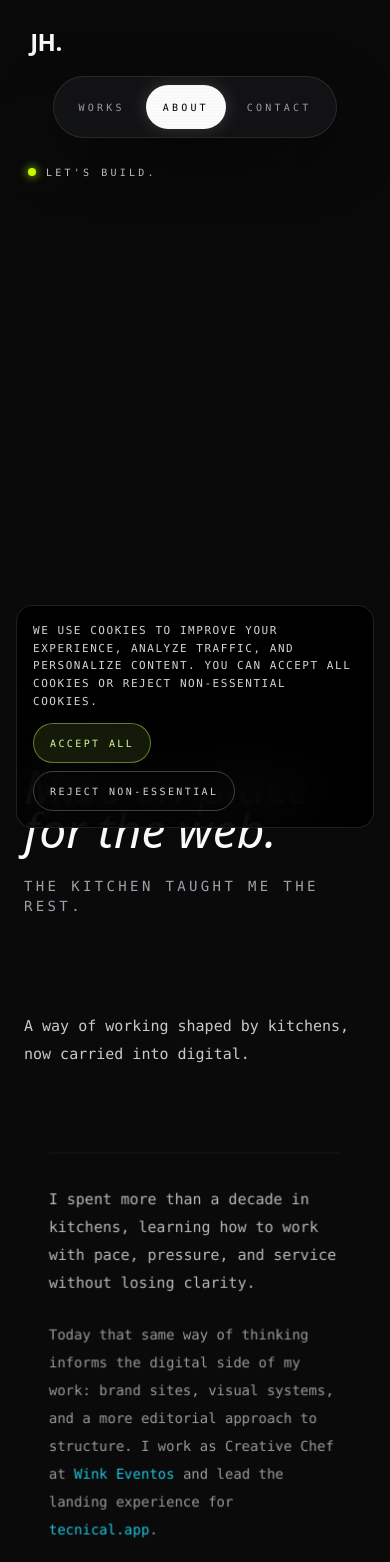
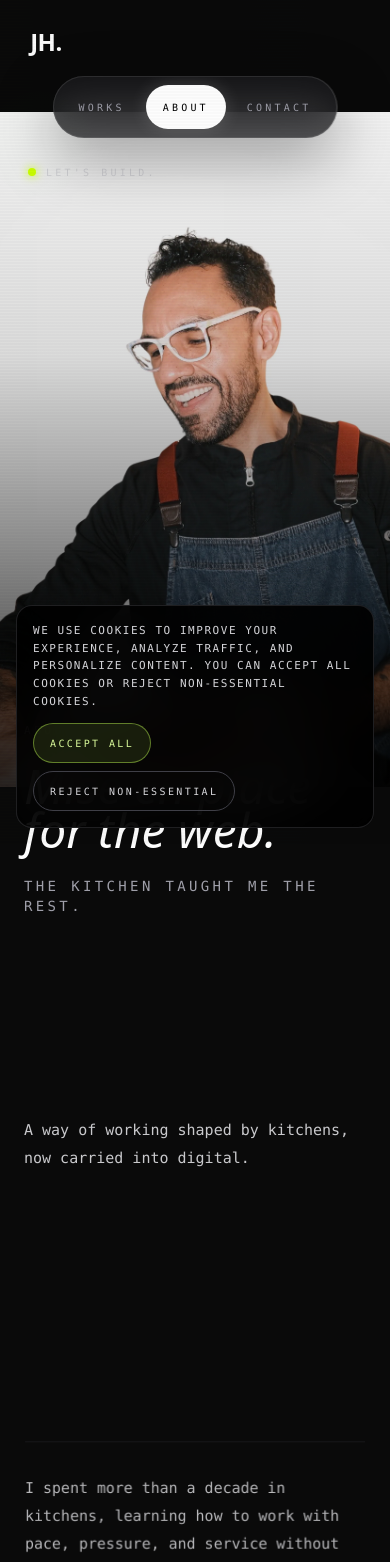
Before and after one commit to Monsterchef-git/my-vibe-site, a Next.js app: page /about in a window 390 px wide. Shown: the top 1562 px of the page. Built offline with nearby package versions, Linux system fonts and the light colour scheme; no server answers.

Commit message:
fix(s3.5b): hero consumer contract, portrait absolute bleed, gallery unwrap

```diff
--- a/src/app/(site)/about/page.tsx
+++ b/src/app/(site)/about/page.tsx
@@ -42,7 +42,7 @@ export default function AboutPage() {
   return (
     <main
       id="main-content"
-      className="relative z-0 min-h-screen bg-[#0a0a0a] px-6 pb-16 pt-28 text-white md:px-24 md:pt-32"
+      className="relative z-0 min-h-screen bg-[#0a0a0a] pb-16 pt-28 text-white md:pt-32"
     >
       <script
         type="application/ld+json"
@@ -56,7 +56,7 @@ export default function AboutPage() {
 
       <section
         aria-label="About intro"
-        className="py-14 md:py-20"
+        className="px-6 py-40 md:px-24 md:py-56"
       >
         <p className={`${sectionBodyClassName} max-w-[32rem]`}>
           A way of working shaped by kitchens, now carried into digital.
@@ -64,7 +64,7 @@ export default function AboutPage() {
       </section>
 
       <ErrorBoundary>
-        <AboutSection id="about-profile" compact />
+        <AboutSection id="about-profile" compact className="pt-24 md:pt-32" />
       </ErrorBoundary>
     </main>
   );
--- a/src/app/(site)/page.tsx
+++ b/src/app/(site)/page.tsx
@@ -43,7 +43,7 @@ export default function Home() {
   };
 
   return (
-    <main id="main-content" className="min-h-screen signal-static-bg bg-[#0a0a0a] text-white px-6 md:px-24 relative z-0">
+    <main id="main-content" className="relative z-0 min-h-screen signal-static-bg bg-[#0a0a0a] text-white">
       <script
         type="application/ld+json"
         dangerouslySetInnerHTML={{ __html: JSON.stringify(jsonLd) }}
@@ -57,7 +57,6 @@ export default function Home() {
           id="hero"
           variant="hero"
           scrollTone="lime"
-          className="-mx-6 md:-mx-24"
         >
           <Hero
             eyebrow="HOME"
--- a/src/app/(site)/works/page.tsx
+++ b/src/app/(site)/works/page.tsx
@@ -45,7 +45,7 @@ export default function WorksPage() {
   return (
     <main
       id="main-content"
-      className="relative z-0 min-h-screen bg-[#0a0a0a] px-6 pb-32 pt-28 text-white md:px-24 md:pt-32"
+      className="relative z-0 min-h-screen bg-[#0a0a0a] pb-32 pt-28 text-white md:pt-32"
     >
       <script
         type="application/ld+json"
@@ -59,7 +59,7 @@ export default function WorksPage() {
 
       <section
         aria-label="Works filters"
-        className="space-y-8 py-10 md:space-y-10 md:py-12"
+        className="space-y-8 px-6 py-24 md:space-y-10 md:px-24 md:py-32"
       >
         <div className="grid gap-3 md:grid-cols-[auto_1fr_auto] md:items-center md:gap-5">
           <a
@@ -93,7 +93,7 @@ export default function WorksPage() {
         </div>
       </section>
 
-      <div aria-hidden="true" className="h-24 md:h-40" />
+      <div aria-hidden="true" className="h-40 md:h-56" />
 
       <GastronomySection
         id="works-gastronomy"
@@ -102,7 +102,7 @@ export default function WorksPage() {
 
       <section
         aria-label="Works narrative bridge"
-        className="flex min-h-40 items-center justify-center py-10 md:py-16"
+        className="flex min-h-40 items-center justify-center px-6 py-24 md:px-24 md:py-32"
       >
         <p className={cx('text-center font-mono text-[10px] uppercase text-zinc-500', tracking.label)}>
           ready for service →
--- a/src/design/primitives/Hero/Hero.tsx
+++ b/src/design/primitives/Hero/Hero.tsx
@@ -12,6 +12,7 @@ export interface HeroProps {
   tone: HeroTone;
   anchor?: ReactNode;
   children?: ReactNode;
+  sidePosition?: 'right' | 'background';
   className?: string;
 }
 
@@ -36,17 +37,31 @@ export function Hero({
   tone,
   anchor,
   children,
+  sidePosition = 'right',
   className,
 }: HeroProps) {
+  const hasSide = Boolean(children);
+  const showBackdropSide = hasSide && sidePosition === 'background';
+  const showRightSide = hasSide && sidePosition === 'right';
+
   return (
     <section
       className={cx(
-        'relative flex min-h-svh w-full items-end px-6 pb-10 pt-28 md:px-24 md:pb-14 md:pt-32 lg:pb-16',
+        'relative flex min-h-svh w-full items-end pb-10 pt-28 md:pb-14 md:pt-32 lg:pb-16',
         className,
       )}
     >
-      <div className="mx-auto flex w-full max-w-[1600px] flex-col gap-8 lg:flex-row lg:items-end lg:justify-between lg:gap-10">
-        <div className="max-w-[58rem] space-y-6">
+      {showBackdropSide ? (
+        <div
+          aria-hidden="true"
+          className="pointer-events-none absolute inset-0 z-0 lg:inset-y-0 lg:left-auto lg:right-0 lg:w-[min(55vw,40rem)] 2xl:w-[min(48rem,42vw)]"
+        >
+          {children}
+        </div>
+      ) : null}
+
+      <div className="relative z-10 mx-auto flex w-full max-w-[78rem] flex-col gap-8 px-6 md:px-24 lg:flex-row lg:items-end lg:justify-between lg:gap-10">
+        <div className="max-w-[68rem] space-y-6">
           <Eyebrow
             as="p"
             tone={toneToEyebrowTone[tone]}
@@ -76,8 +91,8 @@ export function Hero({
           ) : null}
         </div>
 
-        {children ? (
-          <div className="hidden w-full max-w-[40vw] shrink-0 items-end justify-end lg:flex">
+        {showRightSide ? (
+          <div className="hidden w-full shrink-0 items-end justify-end lg:flex lg:w-[min(55vw,40rem)] 2xl:w-[min(48rem,42vw)]">
             {children}
           </div>
         ) : null}
--- a/src/features/about/ui/AboutHero.tsx
+++ b/src/features/about/ui/AboutHero.tsx
@@ -7,31 +7,34 @@ import {
 
 export default function AboutHero() {
   return (
-    <header className="-mx-6 md:-mx-24">
     <Hero
       eyebrow="ABOUT"
       statement="Mise en place for the web."
       counterLine="the kitchen taught me the rest."
       tone="white"
+      sidePosition="background"
     >
-        <div className="relative w-[min(40vw,26rem)] overflow-hidden rounded-xl">
+      <div className="relative h-[80svh] w-full lg:h-full">
         <Image
           src={IMAGE_ABOUT_PORTRAIT}
           alt="Portrait of John Herrera"
           width={1240}
           height={1400}
-            sizes="(min-width: 1024px) 26rem, 40vw"
+          sizes="(min-width: 1536px) min(48rem,42vw), (min-width: 1024px) min(55vw,40rem), 100vw"
           placeholder="blur"
           blurDataURL={BLUR_ABOUT_PORTRAIT}
           priority
-            className="h-auto w-full object-cover object-[center_28%]"
+          className="h-full w-full object-cover object-[center_18%]"
         />
         <div
           aria-hidden="true"
-            className="pointer-events-none absolute inset-0 bg-[linear-gradient(180deg,rgba(0,0,0,0)_34%,rgba(0,0,0,0.36)_100%)]"
+          className="pointer-events-none absolute inset-0 bg-[linear-gradient(180deg,rgba(0,0,0,0.04)_0%,rgba(0,0,0,0.14)_36%,rgba(0,0,0,0.84)_100%)] lg:hidden"
+        />
+        <div
+          aria-hidden="true"
+          className="pointer-events-none absolute inset-y-0 left-0 hidden w-2/3 bg-gradient-to-r from-black via-black/60 to-transparent lg:block"
         />
       </div>
     </Hero>
-    </header>
   );
 }
--- a/src/features/gastronomy/ui/GastronomySection.tsx
+++ b/src/features/gastronomy/ui/GastronomySection.tsx
@@ -7,7 +7,6 @@ import {
 } from '@/design/tokens/components/sectionStyles';
 import { SectionChrome } from '@/design/ui';
 import GastronomyHorizontalGallery from '@/features/gastronomy/ui/GastronomyHorizontalGallery';
-import ScrollSectionPrimitive from '@/components/shared/ScrollSectionPrimitive';
 import { cx } from '@/lib/utils/cx';
 
 interface GastronomySectionProps {
@@ -22,11 +21,13 @@ export default function GastronomySection({
   compact = false,
 }: GastronomySectionProps) {
   return (
-    <ScrollSectionPrimitive
+    <section
       id={id}
-      scrollTone="lime"
-      className={cx('space-y-12 !overflow-visible', className)}
+      data-scroll-tone="lime"
+      data-cursor-role="chef"
+      className={cx('relative', className)}
     >
+      <div className="px-6 pb-40 md:px-24 md:pb-56">
         {!compact && (
           <SectionChrome
             index="01"
@@ -56,12 +57,11 @@ export default function GastronomySection({
             </p>
           </div>
         </div>
+      </div>
 
       <ErrorBoundary>
-        <div>
         <GastronomyHorizontalGallery />
-        </div>
       </ErrorBoundary>
-    </ScrollSectionPrimitive>
+    </section>
   );
 }
--- a/src/features/home/ui/HomeEditorialSection.tsx
+++ b/src/features/home/ui/HomeEditorialSection.tsx
@@ -11,7 +11,8 @@ export default function HomeEditorialSection() {
   return (
     <section
       aria-label="Kitchen craft and digital craft editorial work"
-      className="-mx-6 md:-mx-24 relative h-[190svh] overflow-clip bg-black md:h-[220svh]"
+      // Required for the morph scroll math: keeps the sticky track bounded to this long wrapper.
+      className="relative h-[190svh] overflow-clip bg-black md:h-[220svh]"
     >
       <ErrorBoundary>
         <HomeIdentityMorph />
```
Also changed, not shown: src/features/contact/ui/ContactSection.tsx (+6 -21 lines). Lines whose indentation alone changed are shown as unchanged.
